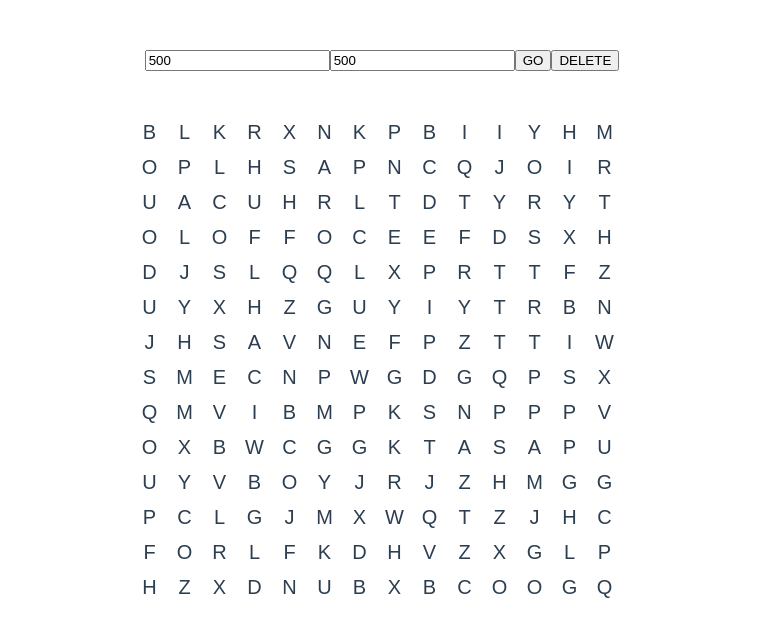
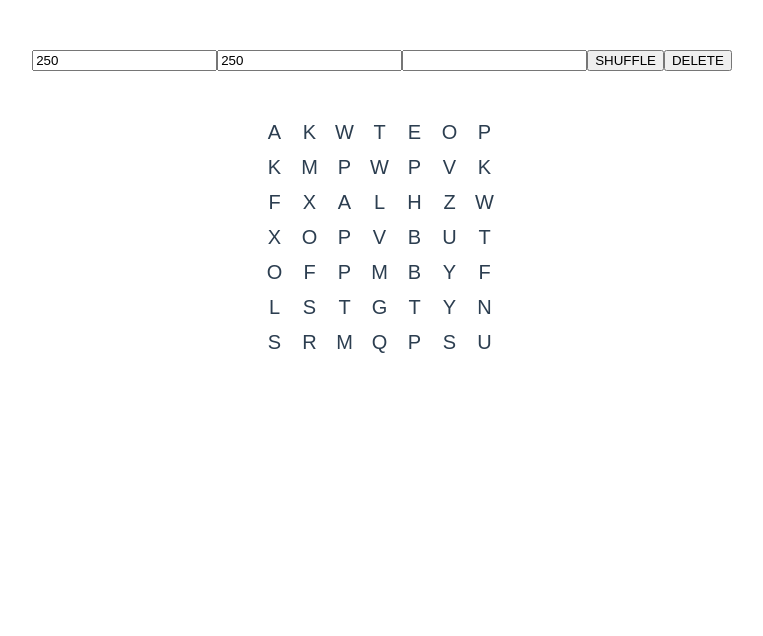
Before and after one commit to bparticle/words, a Vue app: page / in a window 1280 px wide. Shown: the top 636 px of the page, without its empty margins (258-1021 px from the left). Built offline with nearby package versions, Linux system fonts and the light colour scheme.

Commit message:
hide word horizontally

```diff
--- a/src/components/Character.vue
+++ b/src/components/Character.vue
@@ -1,6 +1,6 @@
 <template>
   <div :style="setPos" class="character" :class="classes" :id="id">
-    {{ rndChar }}
+    {{ char }}
   </div>
 </template>
 
@@ -8,6 +8,14 @@
 export default {
   name: "Character",
   props: {
+    isRandom: {
+      type: Boolean,
+      required: true
+    },
+    character: {
+      type: String,
+      required: false
+    },
     classes: {
       type: Array,
       required: true
@@ -29,9 +37,17 @@ export default {
     elementSize() {
       return this.$store.state.elementSize;
     },
-    rndChar() {
-      var characters = this.$store.state.allCharacters;
-      return characters.charAt(Math.floor(Math.random() * characters.length));
+    characters() {
+      return this.$store.state.allCharacters;
+    },
+    char() {
+      if (this.isRandom) {
+        return this.characters.charAt(
+          Math.floor(Math.random() * this.characters.length)
+        );
+      } else {
+        return this.character;
+      }
     },
     setPos() {
       return {
@@ -46,6 +62,7 @@ export default {
 <style scoped lang="scss">
 .character {
   font-family: paytone-one, sans-serif;
+  text-transform: uppercase;
   position: absolute;
   transition: all 0.3s ease-out;
   font-size: 20px;
--- a/src/components/Grid.vue
+++ b/src/components/Grid.vue
@@ -12,10 +12,13 @@
       name="height"
       v-model="size.height"
     />
-    <button @click="setSize" type="button" name="button">GO</button>
+    <input @keyup.enter="hideWordH" type="text" name="height" v-model="word" />
+    <button @click="setSize" type="button" name="button">SHUFFLE</button>
     <button @click="deleteGrid" type="button" name="button">DELETE</button>
+    <div class="grid-wrapper__word">
+      {{ word }}
+    </div>
     <div class="grid" :class="gridSize" :style="gridStyle" :key="gridKey">
-      <div :style="gridPadding" class="grid-padding">
       <transition-group name="list-complete" tag="div" mode="out-in">
         <Character
           v-for="gridObject in gridObjects"
@@ -24,9 +27,10 @@
           :id="gridObject.elementId"
           :row="gridObject.row"
           :column="gridObject.column"
+          :isRandom="gridObject.isRandom"
+          :character="gridObject.character"
         />
       </transition-group>
-      </div>
     </div>
   </div>
 </template>
@@ -43,17 +47,25 @@ export default {
     return {
       gridObjects: [],
       gridStyle: {
-        width: 500,
-        height: 500
+        width: 250,
+        height: 250
       },
       size: {
-        width: 500,
-        height: 500
+        width: 250,
+        height: 250
       },
       gridKey: 0
     };
   },
   computed: {
+    word: {
+      get: function() {
+        return this.$store.state.word;
+      },
+      set: function(newValue) {
+        this.$store.commit("setWord", newValue);
+      }
+    },
     gridSize() {
       return "grid--" + this.$store.state.columns;
     },
@@ -74,6 +86,28 @@ export default {
     }
   },
   methods: {
+    hideWordH() {
+      const getAvailable = new Promise(resolve => {
+        var availablePlaces = [];
+        this.gridObjects.forEach(item => {
+          if (
+            item.column <
+            this.$store.state.columns - this.$store.state.word.length
+          ) {
+            availablePlaces.push(this.gridObjects.indexOf(item));
+          }
+        });
+        resolve(availablePlaces);
+      });
+      getAvailable.then(result => {
+        var startPos = result[Math.floor(Math.random() * result.length)];
+        console.log(startPos);
+        for (var i = 0; i < this.$store.state.word.length; i++) {
+          this.gridObjects[startPos + i].isRandom = false;
+          this.gridObjects[startPos + i].character = this.$store.state.word[i];
+        }
+      });
+    },
     setGridStyle() {
       this.gridStyle.width = this.size.width + "px";
       this.gridStyle.height = this.size.height + "px";
@@ -105,6 +139,8 @@ export default {
             rnd:
               Math.floor(100000 + Math.random() * 900000 + i * j) + "-" + i + j,
             column: j,
+            isRandom: true,
+            character: "",
             classes: [
               "character--delay" + Math.floor(Math.random() * 10),
               this.elementSize,
@@ -125,8 +161,14 @@ export default {
 
 <style scoped lang="scss">
 .grid {
-  &-padding {
   position: relative;
+  &-wrapper {
+    &__word {
+      margin: 20px;
+      font-family: paytone-one, sans-serif;
+      text-transform: uppercase;
+      font-size: 20px;
+    }
   }
 
   margin: 50px auto;
--- a/src/store/mutations.js
+++ b/src/store/mutations.js
@@ -12,5 +12,8 @@ export default {
   setRows(state) {
     state.rows = Math.floor(state.viewportHeight / state.elementSize);
     state.marginTop = (state.viewportHeight % state.elementSize) / 2;
+  },
+  setWord(state, word) {
+    state.word = word;
   }
 };
--- a/src/store/state.js
+++ b/src/store/state.js
@@ -1,6 +1,7 @@
 export default {
   allCharacters: "ABCDEFGHIJKLMNOPQRSTUVWXYZ",
   gridObjects: [],
+  word: "",
   elementSize: 35,
   viewportHeight: 0,
   viewportWidth: 0,
```
Lines whose indentation alone changed are shown as unchanged.
